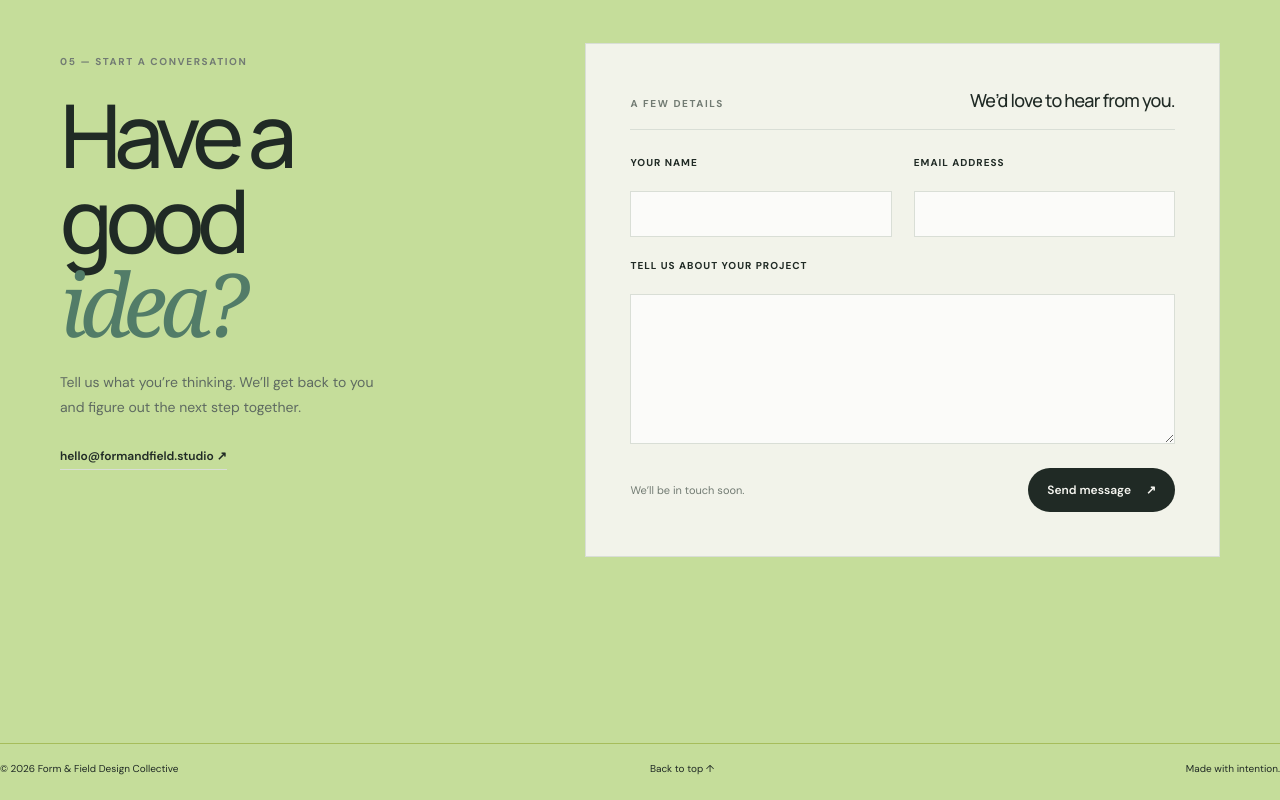
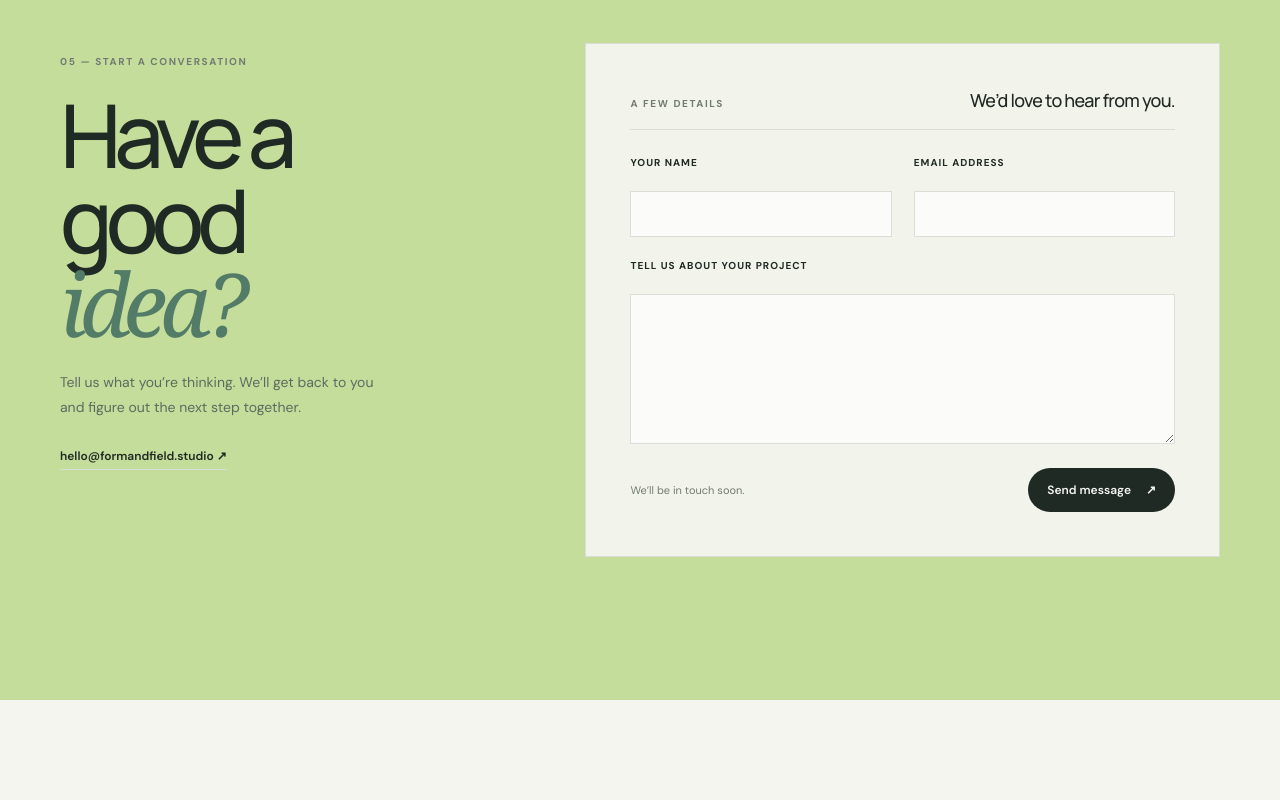
Before and after one commit to amborito63/amborito63.github.io, a plain HTML site: page team.html in a window 1280 px wide. Shown: the part 909-1709 px from the top of the page. After the commit the page ends 1609 px from the top, so only its background shows below. Drawn offline with Linux system fonts and the light colour scheme.

Commit message:
Fix HTML formatting and update contact email

```diff
--- a/team.html
+++ b/team.html
@@ -74,7 +74,7 @@
 					<div class="label">05 — Start a conversation</div>
 					<h1>Have a good<br><em>idea?</em></h1>
 					<p>Tell us what you’re thinking. We’ll get back to you and figure out the next step together.</p>
-					<a class="contact-email" href="mailto:hello@formandfield.studio">hello@formandfield.studio ↗</a>
+					<a class="contact-email" href="mailto:saharoding123@gmail.com">hello@formandfield.studio ↗</a>
 				</div>
 				<div class="contact-form-panel">
 					<div class="contact-form-heading">
@@ -104,14 +104,6 @@
 				</div>
 			</div>
 		</section>
-				<footer class="footer">
-					<span>© <span id="current-year">2025</span> Form &amp; Field Design Collective</span>
-					<div class="footer-links">
-						<a href="#team">Back to top ↑</a>
-					</div>
-					<span>Made with intention.</span>
-				</footer>
-			</div>
 		</section>
         <script>
 		const menuButton=document.querySelector('.menu');
```
